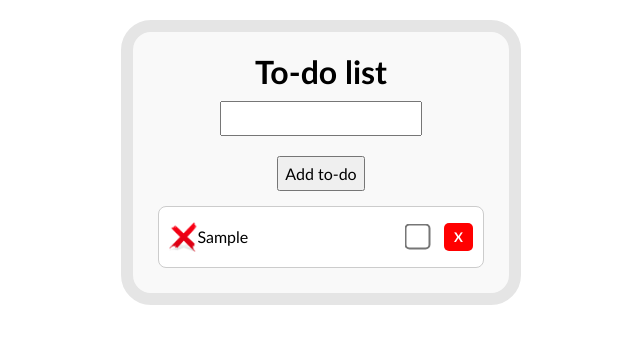
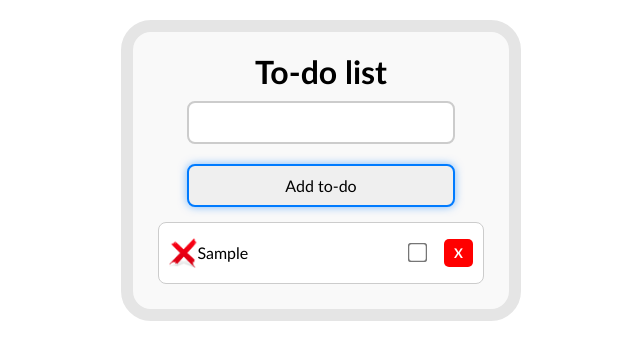
Before and after one commit to setup4er/To-Do-List, a React (Create React App) app: page / in a window 1280 px wide. Both pictures are taken after typing "Sample" into the empty fields and a click on the button "Add to-do". Shown: the top 360 px of the page, without its empty margins (319-959 px from the left). Built offline with nearby package versions, Linux system fonts and the light colour scheme.

Commit message:
Fixed InputSections Styles

```diff
--- a/src/components/ToDoSection.jsx
+++ b/src/components/ToDoSection.jsx
@@ -6,7 +6,6 @@
 
 export const ToDoSection = ({onClickDeleteHandler, todoListArray, toggleTodoStatus}) =>{
     return todoListArray.map((todo, index) => (
-
 
           <div key={index} className="todo-item">
 
--- a/src/styles/App.css
+++ b/src/styles/App.css
@@ -1,6 +1,6 @@
 * {
   font-family: 'Gill Sans', 'Gill Sans MT', Calibri, 'Trebuchet MS', sans-serif;
-  box-sizing: border-box; /* Улучшает работу с размерами */
+  box-sizing: border-box;
   margin: 0;
   padding: 0;
 }
@@ -11,11 +11,11 @@
   border-radius: 30px;
   padding: 20px;
   max-width: 400px;
-  background-color: #f9f9f9; /* Лёгкий фон */
+  background-color: #f9f9f9;
 }
 
 .title {
-  text-align: center; /* Центрируем заголовок */
+  text-align: center;
 }
 
 .input-section {
@@ -25,9 +25,28 @@
 }
 
 .input-section-item {
-  font-size: 16px; /* Указан фиксированный размер шрифта */
-  padding: 6px;
+  font-size: 16px;
+  padding: 10px;
   margin: 10px;
+  width: 80%;
+  border: 2px solid #ccc;
+  border-radius: 8px;
+  outline: none;
+  transition: all 0.3s ease-in-out;
+}
+
+.input-section-item:focus {
+  border-color: #007BFF;
+  box-shadow: 0 0 8px rgba(0, 123, 255, 0.5);
+}
+
+.input-section-item:hover {
+  border-color: #71b5ff;
+}
+
+.input-section-item::placeholder {
+  color: #888;
+  font-style: italic;
 }
 
 .statusPng {
@@ -35,11 +54,9 @@
   max-height: 30px;
   display: block;
   margin: 5px auto;
-
 }
 
 .todo-section {
-
   font-size: 18px;
 }
 
@@ -57,25 +74,30 @@
 .todo-item span {
   user-select: none;
   flex-grow: 1;
+  max-width: 250px;
+  overflow: hidden;
+  word-wrap: break-word;
+  display: block;
+  font-size: 16px;
+  line-height: 1.4;
 }
 
 input[type="checkbox"] {
-    transform: scale(2);
+  transform: scale(1.5);
   cursor: pointer;
 }
 
 .todo-activity {
   cursor: pointer;
-    padding: 6px;
-    padding-inline: 10px;
+  padding: 6px 10px;
   border: none;
   background-color: red;
   color: white;
   font-weight: bold;
   border-radius: 5px;
-    margin-left: 20px
+  margin-left: 20px;
 }
 
 .todo-activity:hover {
-    background-color: darkred; /* Эффект при наведении */
+  background-color: darkred;
 }
--- a/src/styles/ToDoSection.css
+++ b/src/styles/ToDoSection.css
@@ -18,6 +18,11 @@
   align-items: center;
   justify-content: space-between;
   border-radius: 8px;
+  transition: background-color ease-out 0.3s;
+}
+
+.todo-item:hover{
+    background-color: rgb(231, 252, 255);
 }
 
 .todo-item span {
```
Lines whose indentation alone changed are shown as unchanged.
